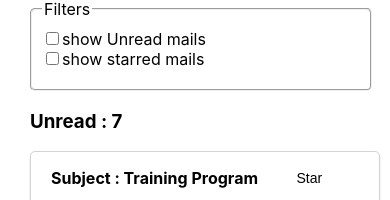
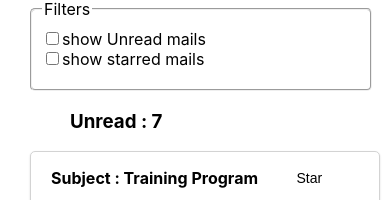
Before and after one commit to deepanshimarsha/mail-box, a React (Create React App) app: page / in a window 390 px wide. Shown: the part 83-283 px from the top of the page. Built offline with nearby package versions, Linux system fonts and the light colour scheme.

Commit message:
added:style

```diff
--- a/src/App.css
+++ b/src/App.css
@@ -218,8 +218,8 @@ ul{
     margin-left: 30px;
   }
 
-  .content h3 {
-    margin-left: 30px;
+  h3 {
+    margin-left: 70px;
 }
   .sideNav {
       background-color: #f6f8fc;
@@ -253,6 +253,7 @@ ul{
       width: 100%
   }
 
+
   li {
       margin: 0 10px 0 -25px
   }
```
